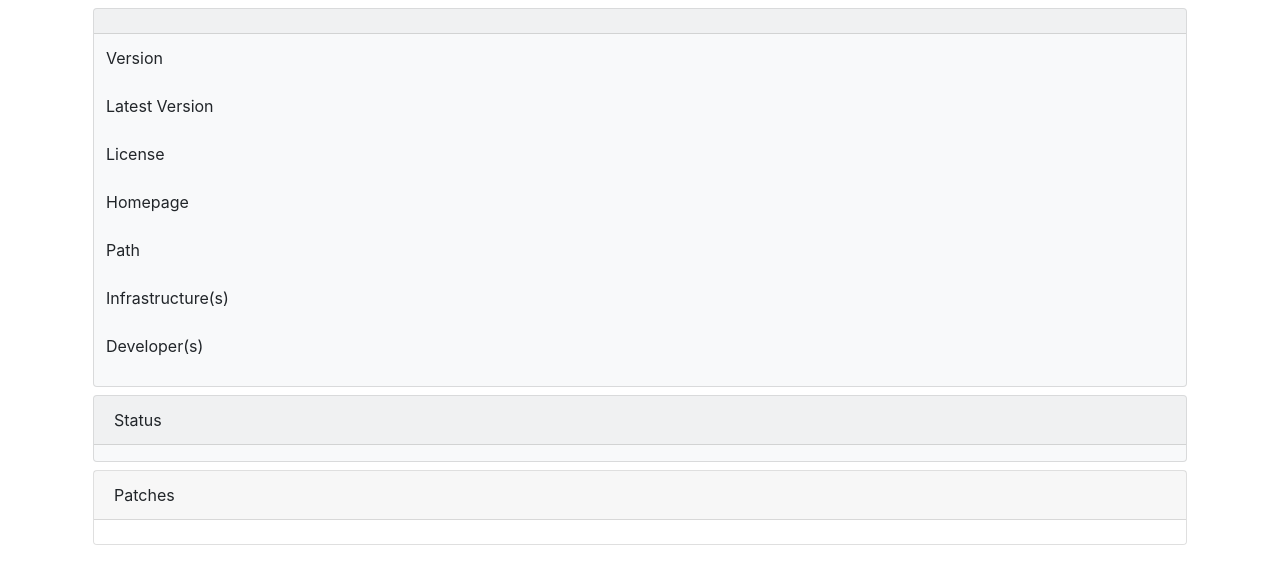
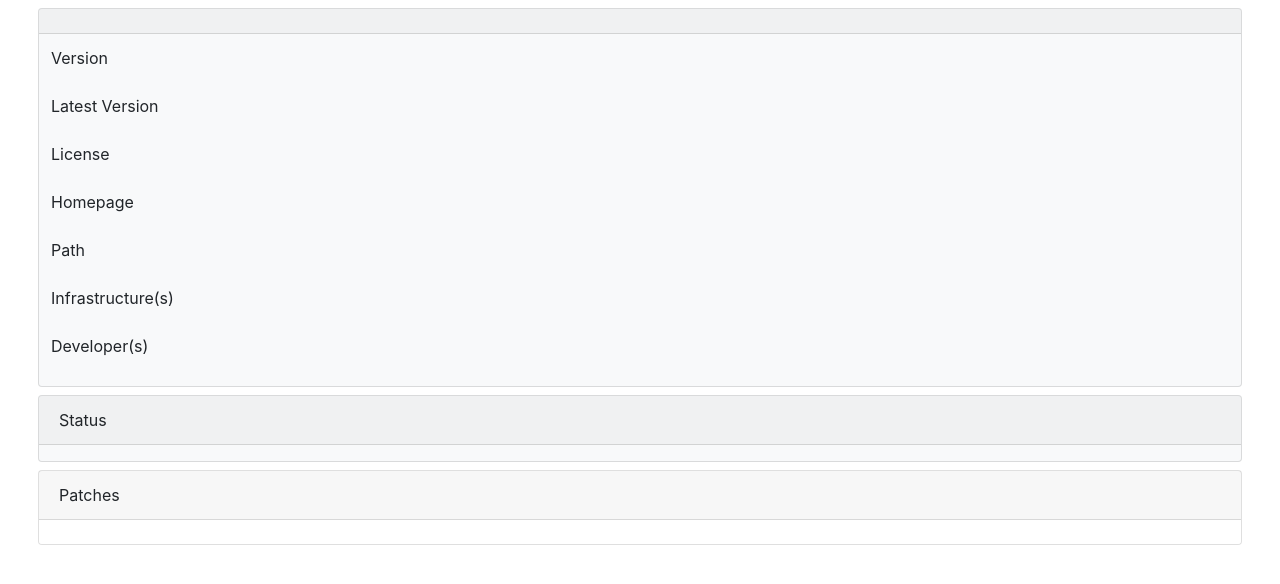
Before and after one commit to hthiery/buildroot-stats, a Flask app: template app/templates/package.html in a window 1280 px wide. Shown: the part 56-640 px from the top of the page. Run offline with Flask 2, Linux system fonts and the light colour scheme; the template is opened without the code that fills it, so the values that code supplies are empty; some libraries are stand-ins or nearby versions.

Commit message:
templates: fix class container-fluid
Signed-off-by: Heiko Thiery <heiko.thiery@gmail.com>

```diff
--- a/app/templates/defconfigs.html
+++ b/app/templates/defconfigs.html
@@ -2,7 +2,7 @@
 
 {% block content %}
 
-<div class="container fluid">
+<div class="container-fluid">
   <div class="alert alert-primary mt-2 mb-2" role="alert">
     {{title}}
   </div>
--- a/app/templates/developers.html
+++ b/app/templates/developers.html
@@ -2,7 +2,7 @@
 
 {% block content %}
 
-<div class="container fluid">
+<div class="container-fluid">
   <div class="alert alert-primary mt-2 mb-2" role="alert">
     {{title}}
   </div>
--- a/app/templates/package.html
+++ b/app/templates/package.html
@@ -1,7 +1,7 @@
 {% extends "layout.html" %}
 
 {% block content %}
-<div class="container fluid">
+<div class="container-fluid">
 
     <div class="card bg-light m-2">
       <div class="card-header">
--- a/app/templates/packages.html
+++ b/app/templates/packages.html
@@ -2,7 +2,7 @@
 
 {% block content %}
 
-<div class="container fluid">
+<div class="container-fluid">
 
   <div class="alert alert-primary mt-2 mb-2" role="alert">
     {{title}}
--- a/app/templates/stats.html
+++ b/app/templates/stats.html
@@ -1,7 +1,7 @@
 {% extends "layout.html" %}
 
 {% block content %}
-<div class="container fluid mt-2">
+<div class="container-fluid mt-2">
 
   <div class="row">
     <div class="col-sm">
```
